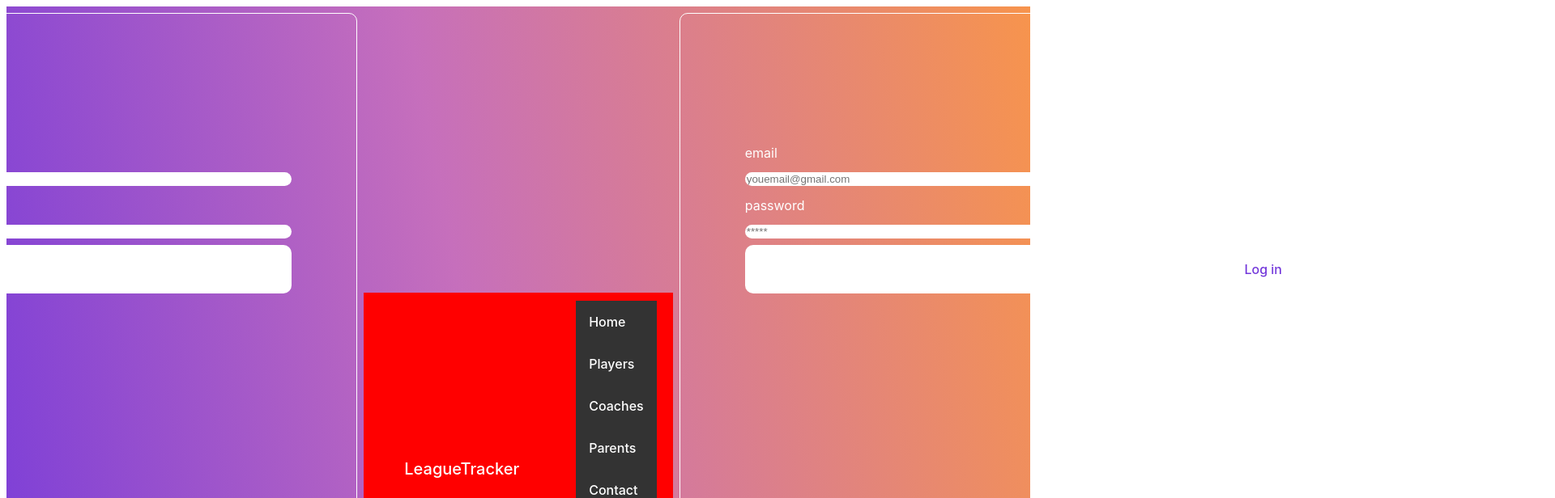
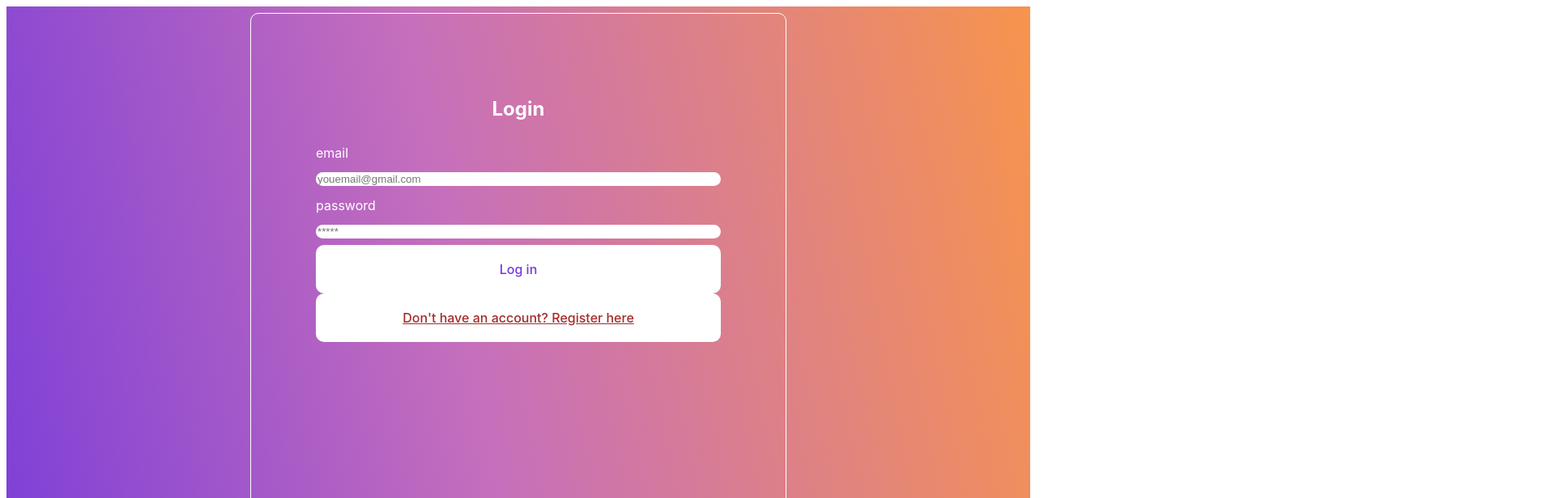
Before and after one commit to tonyh2323/leaguetracker, a React (Vite) app: page /Login in a window 1280 px wide. Shown: the top 616 px of the page at 81% size, 1920 px wide, since content can reach past the window. Built offline with nearby package versions, Linux system fonts and the light colour scheme.

Commit message:
centered container

```diff
--- a/src/App.css
+++ b/src/App.css
@@ -7,6 +7,7 @@
     justify-content: center;
     color: white;
     background-image: linear-gradient(79deg, #7439db, #c66fbc 48%, #f7944d );
+
 }
 .auth-form-container, .login-form, .register-form {
     display: flex;
@@ -20,6 +21,8 @@
     border: 1px solid white;
     border-radius:10px;
     margin: 0.5rem;
+    width: 500px;
+    justify-content: center;
 }
 
 }
@@ -48,7 +51,7 @@ button {
 }
 
 .link-btn {
-    background: none;
-    color: white;
+
+    color: brown;
     text-decoration: underline;
 }
--- a/src/App.jsx
+++ b/src/App.jsx
@@ -27,13 +27,7 @@ function App() {
         currentForm === 'login' ? <Login onFormSwitch={toggleForm} /> : <Register onFormSwitch={toggleForm} />
       }
 
-      <BrowserRouter>
-        <Navbar />
-        <AppRouter />
-      </BrowserRouter>
-      <Backgroundpic />
-      <Footer />
-      <Outlet />
+
     </div>
   )
 }
```
